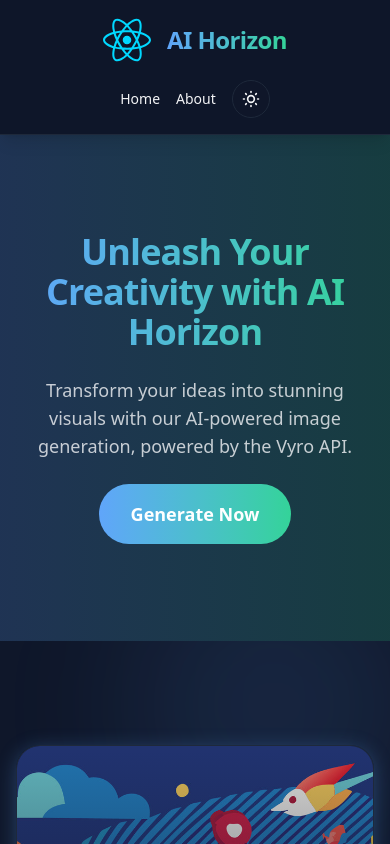
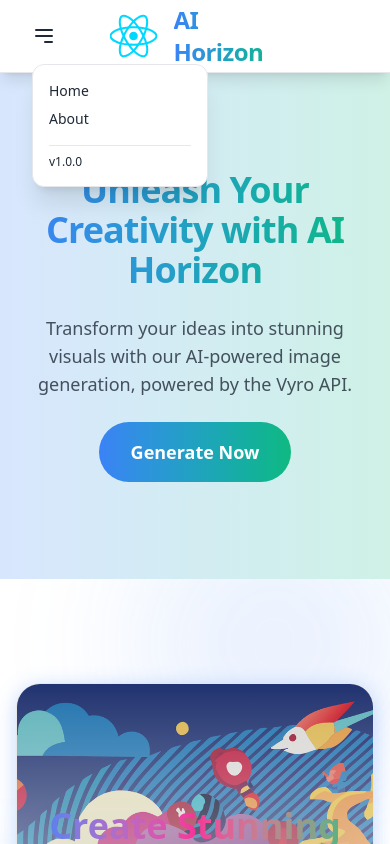
Before and after one commit to skyvats/ai-image-generator, a React (Vite) app: page / in a window 390 px wide. Both pictures are taken after a click on the button "Toggle menu". Shown: the top 844 px of the page. Built offline with nearby package versions, Linux system fonts and the light colour scheme.

Commit message:
Issues fixed

```diff
--- a/src/components/Layout.tsx
+++ b/src/components/Layout.tsx
@@ -5,13 +5,22 @@
 import { Link } from 'react-router-dom';
 import Logo from '../assets/react.svg';
 import {Github, Linkedin} from "lucide-react";
+import MobileMenu from "./MobileMenu.tsx";
 
 const Layout: React.FC = () => {
     return (
         <div className="min-h-screen w-full font-sans bg-[color:var(--background)] text-[color:var(--foreground)]">
             {/* Shared Topbar */}
-            <header className="w-full flex flex-col sm:flex-row items-center justify-between px-6 py-4 sm:px-10 sm:py-6 bg-[color:var(--background)]/95 backdrop-blur-lg sticky top-0 z-30 border-b border-[color:var(--border)] shadow-lg">
-                <div className="flex items-center space-x-4 mb-4 sm:mb-0">
+            <header className="w-full px-6 py-4 sm:px-10 sm:py-6 bg-[color:var(--background)]/95 backdrop-blur-lg sticky top-0 z-30 border-b border-[color:var(--border)] shadow-lg">
+                <div className="relative flex items-center justify-between sm:justify-start w-full">
+
+                    {/* Mobile Menu Icon - far left on mobile */}
+                    <div className="sm:hidden z-10">
+                        <MobileMenu />
+                    </div>
+
+                    {/* Logo - center on mobile, normal flow on sm+ */}
+                    <div className="absolute left-1/2 transform -translate-x-1/2 sm:relative sm:left-0 sm:transform-none flex items-center space-x-4">
                         <img
                             src={Logo}
                             alt="AI Horizon Logo"
@@ -21,18 +30,18 @@
                             AI Horizon
                         </h1>
                     </div>
-                <nav className="flex items-center space-x-4 sm:space-x-8">
+
+                    {/* Desktop Nav - hidden on mobile */}
+                    <nav className="hidden sm:flex items-center space-x-4 sm:space-x-8 ml-auto">
                         <Link to="/" className="text-sm sm:text-base font-medium hover:text-[color:var(--primary)] transition-colors duration-200">
                             Home
                         </Link>
                         <Link to="/about" className="text-sm sm:text-base font-medium hover:text-[color:var(--primary)] transition-colors duration-200">
                             About
                         </Link>
-                    {/*<Link to="/contact" className="text-sm sm:text-base font-medium hover:text-[color:var(--primary)] transition-colors duration-200">
-                        Contact
-                    </Link>*/}
                         <ThemeToggle />
                     </nav>
+                </div>
             </header>
 
             {/* Main Page Content */}
--- a/src/components/MobileMenu.tsx
+++ b/src/components/MobileMenu.tsx
@@ -1,28 +1,45 @@
+// src/components/MobileMenu.tsx
 import React, { useState } from 'react';
+import { Link } from 'react-router-dom';
 
 const MobileMenu: React.FC = () => {
     const [isOpen, setIsOpen] = useState(false);
 
     return (
-        <div className="sm:hidden">
+        <div className="sm:hidden relative z-50">
+            {/* Toggle Button */}
             <button
                 onClick={() => setIsOpen(!isOpen)}
-                className="p-2 rounded-full hover:bg-gray-300 dark:hover:bg-gray-900 transition-colors"
+                className="p-2 rounded-md hover:bg-[color:var(--background-soft)] transition-colors"
                 aria-label="Toggle menu"
             >
-                <svg className="w-6 h-6" fill="none" stroke="currentColor" viewBox="0 0 24 24">
+                <svg className="w-6 h-6 text-[color:var(--foreground)]" fill="none" stroke="currentColor" viewBox="0 0 24 24">
                     <path strokeLinecap="round" strokeLinejoin="round" strokeWidth="2" d="M4 6h16M4 12h16m-7 6h7" />
                 </svg>
             </button>
+
+            {/* Dropdown Menu */}
             {isOpen && (
-                <div className="absolute top-full left-0 right-0 bg-background/95 backdrop-blur-md p-4 shadow-lg animate-slide-down">
-                    <button className="block py-2 text-sm hover:text-primary transition-colors w-full text-left">
-                        Home
-                    </button>
-                    <button className="block py-2 text-sm hover:text-primary transition-colors w-full text-left">
-                        About
-                    </button>
-                    <div className="block py-2 text-sm text-foreground/80">v1.0.0</div>
+                <div className="absolute top-12 left-2 w-44 bg-[color:var(--background)] border border-[color:var(--border)] rounded-xl shadow-xl p-4 animate-fade-slide-down">
+                    <nav className="flex flex-col space-y-2">
+                        <Link
+                            to="/"
+                            onClick={() => setIsOpen(false)}
+                            className="text-[color:var(--foreground)] text-sm font-medium hover:text-[color:var(--primary)] transition-colors"
+                        >
+                            Home
+                        </Link>
+                        <Link
+                            to="/about"
+                            onClick={() => setIsOpen(false)}
+                            className="text-[color:var(--foreground)] text-sm font-medium hover:text-[color:var(--primary)] transition-colors"
+                        >
+                            About
+                        </Link>
+                        <div className="pt-2 text-xs text-[color:var(--muted)] border-t border-[color:var(--border)] mt-2">
+                            v1.0.0
+                        </div>
+                    </nav>
                 </div>
             )}
         </div>
--- a/src/index.css
+++ b/src/index.css
@@ -70,3 +70,18 @@
     padding: 0;
     overflow-x: hidden;
 }
+
+@keyframes fade-slide-down {
+    from {
+        opacity: 0;
+        transform: translateY(-8px);
+    }
+    to {
+        opacity: 1;
+        transform: translateY(0);
+    }
+}
+
+.animate-fade-slide-down {
+    animation: fade-slide-down 0.25s ease-out forwards;
+}
```
Lines whose indentation alone changed are shown as unchanged.
